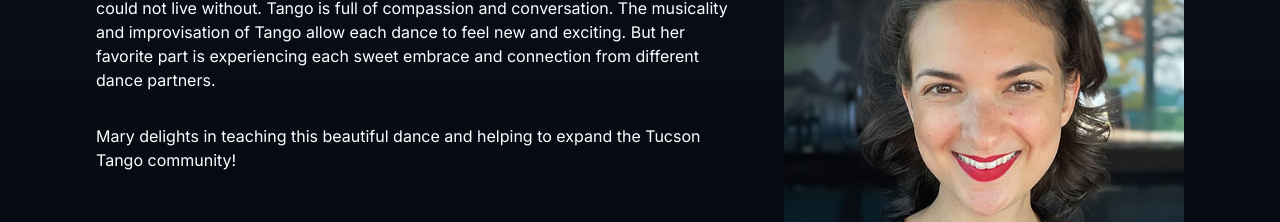
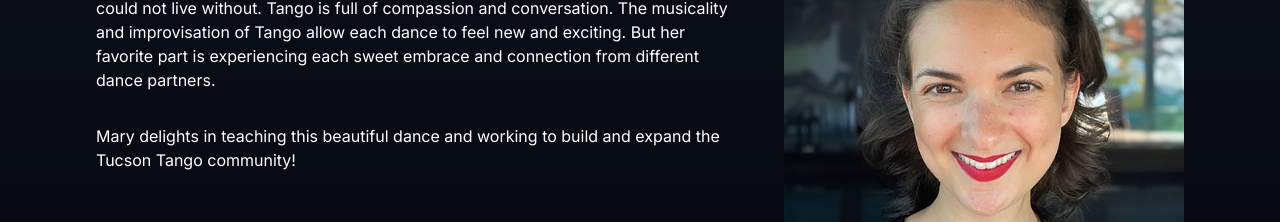
Before and after one commit to nefelin/uatango, a Next.js app: page /staff in a window 1280 px wide. Shown: the part 940-1162 px from the top of the page. Built offline with nearby package versions, Linux system fonts and the light colour scheme.

Commit message:
copy tweak for mary bio

```diff
--- a/src/app/staff/page.tsx
+++ b/src/app/staff/page.tsx
@@ -52,8 +52,8 @@ const Staff = () => (
           each sweet embrace and connection from different dance partners.
         </p>
         <p>
-          Mary delights in teaching this beautiful dance and helping to expand
-          the Tucson Tango community!
+          Mary delights in teaching this beautiful dance and working to build
+          and expand the Tucson Tango community!
         </p>
       </div>
       <Image
```
